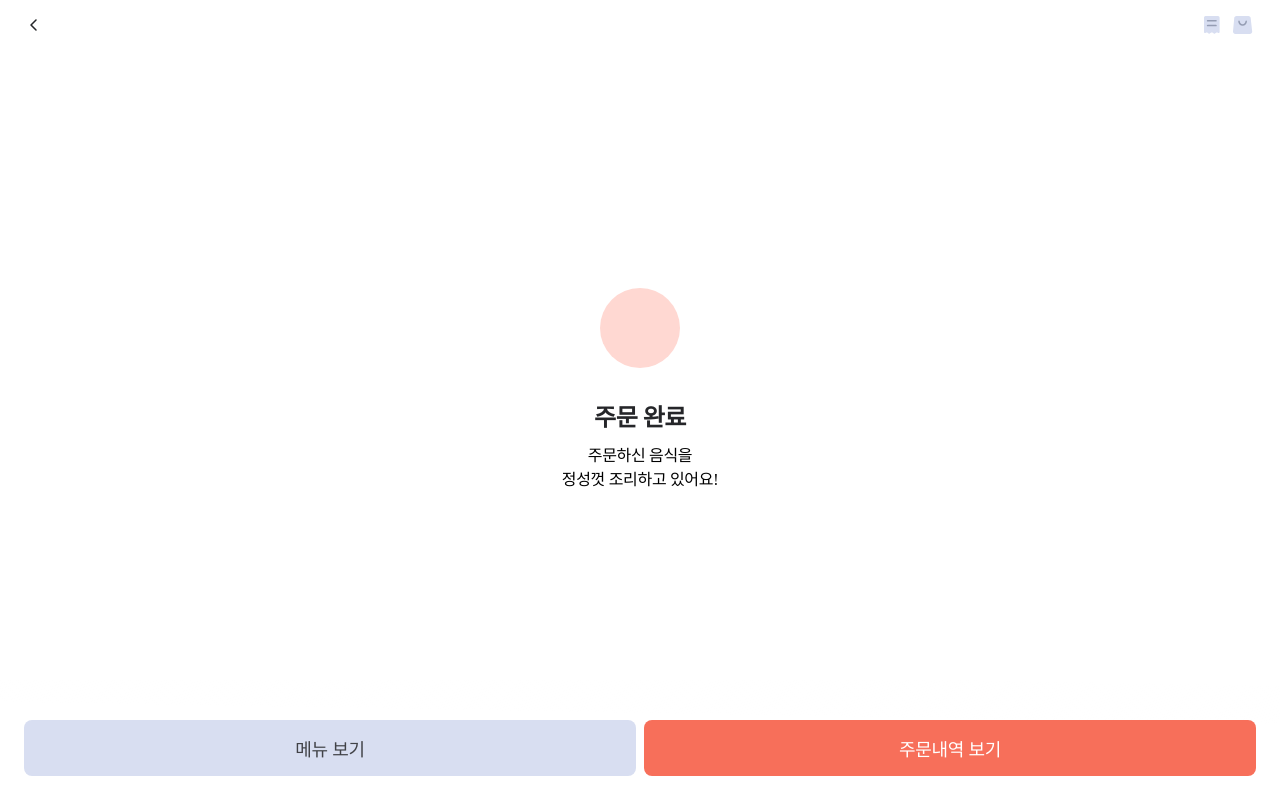
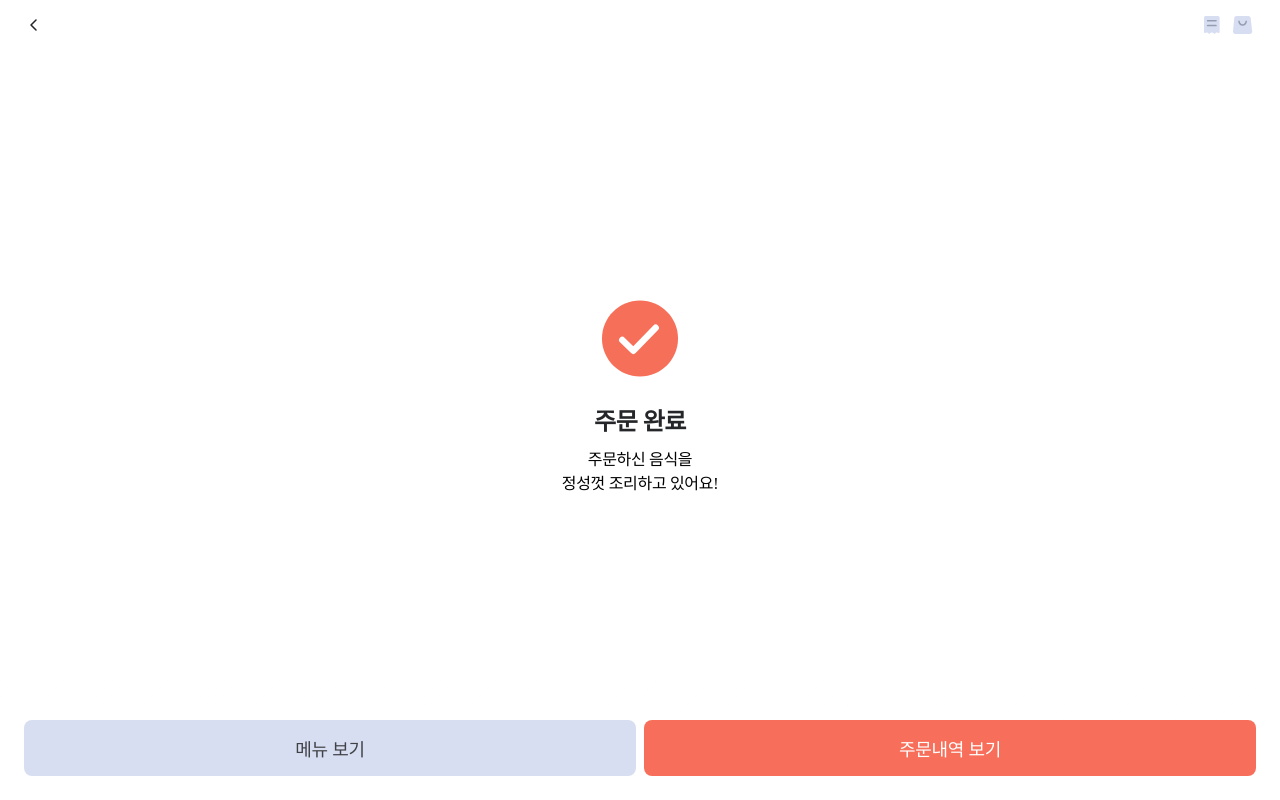
Before and after one commit to spearboy/project_qbit, a Next.js app: page /complete in a window 1280 px wide. Built offline with nearby package versions, Linux system fonts and the light colour scheme.

Commit message:
complete
-json 파일 추가
-complete.json 파일 추가
-complete.scss 수정

```diff
--- a/package.json
+++ b/package.json
@@ -14,6 +14,8 @@
     "next": "14.2.4",
     "react": "^18",
     "react-dom": "^18",
+    "react-lottie": "^1.2.4",
+    "react-lottie-player": "^2.0.0",
     "react-slick": "^0.30.2",
     "sass": "^1.77.6",
     "slick-carousel": "^1.8.1",
--- a/src/app/complete/page.js
+++ b/src/app/complete/page.js
@@ -1,21 +1,33 @@
 "use client";
 import Button from "@/components/common/Button";
 import { useRouter } from "next/navigation";
+import Lottie from "react-lottie-player";
+import completeAnimation from "/public/complete.json";
 
 export default function Complete() {
   const router = useRouter();
+
   const handleMenuPage = () => {
     router.push("/main");
   };
+
   const handleResultPage = () => {
     router.push("/result");
   };
+
   return (
     <div className="container">
       <div className="complete__wrapper">
         <div className="complete__container">
           <div className="complete__icon">
-            <div className="complete__animation"></div>
+            <div className="complete__animation">
+              <Lottie
+                animationData={completeAnimation}
+                play
+                loop={false}
+                style={{ width: 110, height: 110 }} // 애니메이션 크기 조절
+              />
+            </div>
           </div>
           <div className="complete__span">
             <span className="complete__title">주문 완료</span>
--- a/src/assets/css/complete/_complete.scss
+++ b/src/assets/css/complete/_complete.scss
@@ -8,9 +8,8 @@
 
     .complete__icon {
       .complete__animation {
-        width: 80px;
-        height: 80px;
-        background-color: var(--main-color-200);
+        width: 100%;
+        height: 100%;
         border-radius: 50px;
       }
     }
@@ -24,7 +23,7 @@
         letter-spacing: -0.02em;
         line-height: 36px;
         color: var(--greyscale-color-600);
-        margin-top: 32px;
+        margin-top: 10px;
       }
 
       .complete__desc1 {
```
Also changed, not shown: public/complete.json (added, +1 -0 lines), 2 other files (tests, documents, lock files or other folders).
